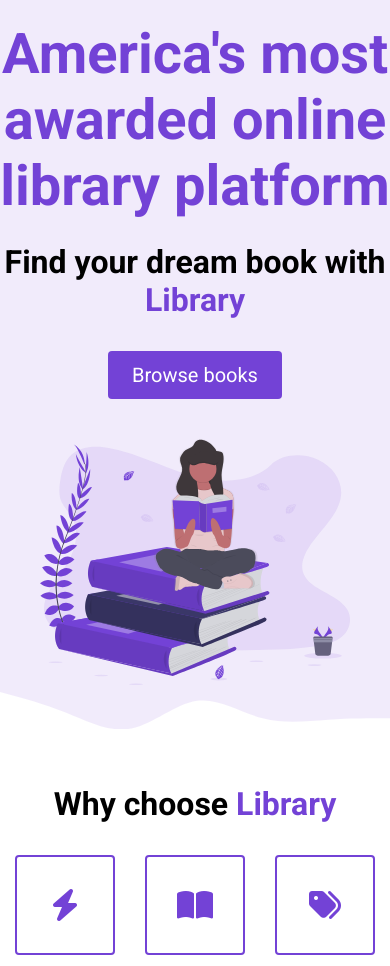
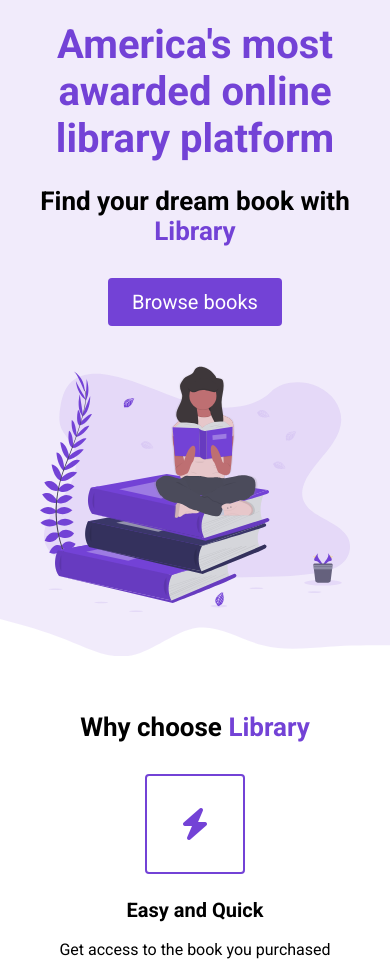
Before and after one commit to rhawley1220/Module-3-ECommerce, a plain HTML site: page index.html in a window 390 px wide. Shown: the part 83-1049 px from the top of the page. Drawn offline with Linux system fonts and the light colour scheme.

Commit message:
made site responsive

```diff
--- a/index.html
+++ b/index.html
@@ -44,7 +44,7 @@
                 <div class="header__description">
                     <h1>America's most awarded online library platform</h1>
                     <h2>Find your dream book with <span class="purple">Library</span></h2>
-                    <button class="btn">Browse books</button>
+                    <a href="#features"><button class="btn">Browse books</button></a>
                 </div>
                 <figure class="header__img--wrapper">
                     <img src="ECassets/assets/Undraw_Books.svg" alt="Reading illustration">
--- a/styles.css
+++ b/styles.css
@@ -291,6 +291,7 @@
 .highlight__subtitle {
     font-size: 20px;
     margin-bottom: 16px;
+    text-align: center;
 }
 
 /*
@@ -396,6 +397,31 @@
     padding: 0 8px;
 }
 
+/* SMALL PHONES, TABLETS, LARGE SMART PHONES */
+
+@media (max-width: 768px) {
+    .header__description {
+        padding: 0 24px;
+    }
+
+    h1 {
+        font-size: 40px;
+    }
+
+    h2 {
+        font-size: 26px;
+    }
+
+    button {
+        font-size: 18px;
+    }
+
+    .book {
+        width: 50%;
+    }
+}
+
+/* SMALL PHONES, LARGE SMARTPHONES */
 @media (max-width: 550px) {
     .nav__links {
         display: none;
@@ -404,4 +430,13 @@
     .btn__menu {
         display: block;
     }
+
+    .highlight {
+        width: 100%;
+        margin-bottom: 24px;
+    }
+
+    .highlight:not(:last-child) {
+        margin-bottom: 24px;
+    }
 }
```
